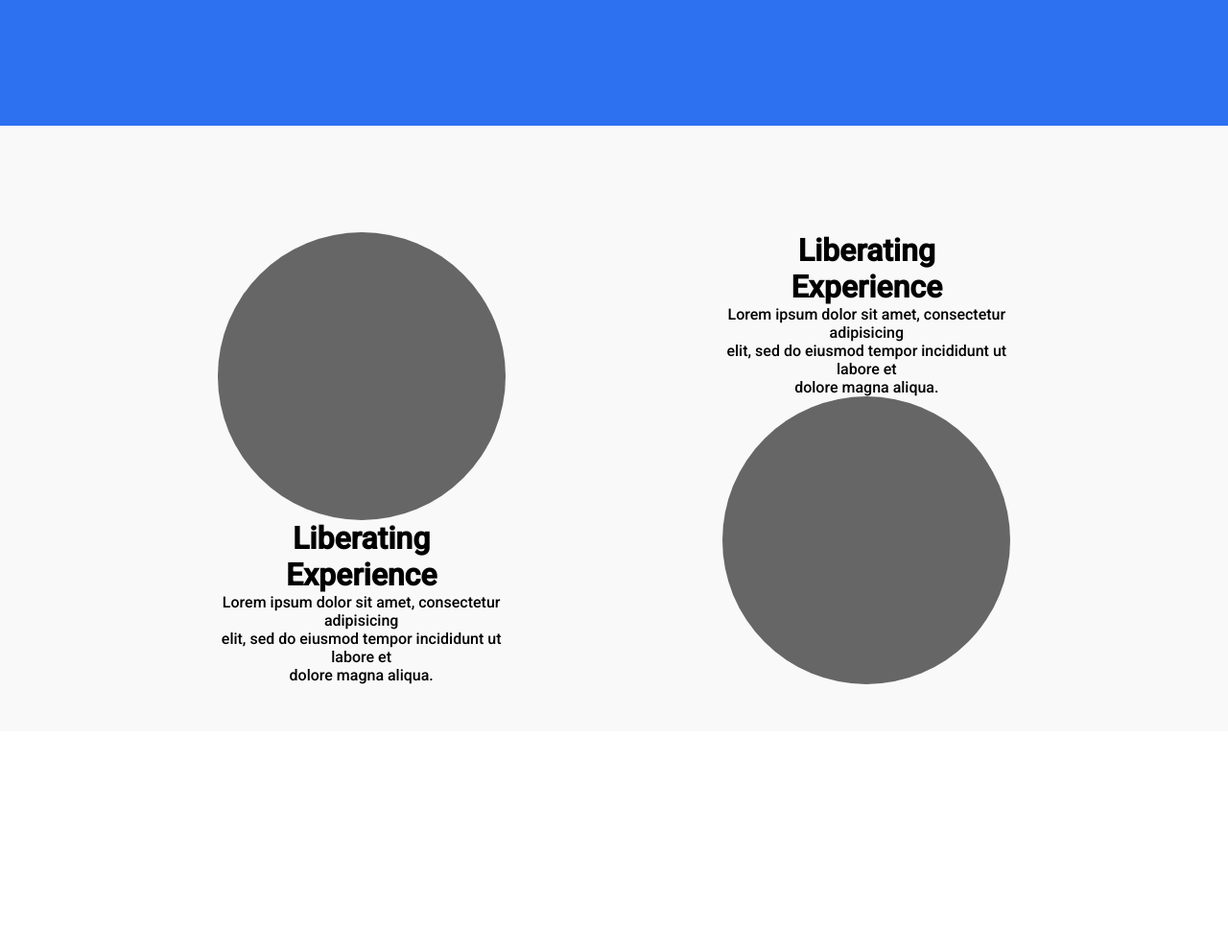
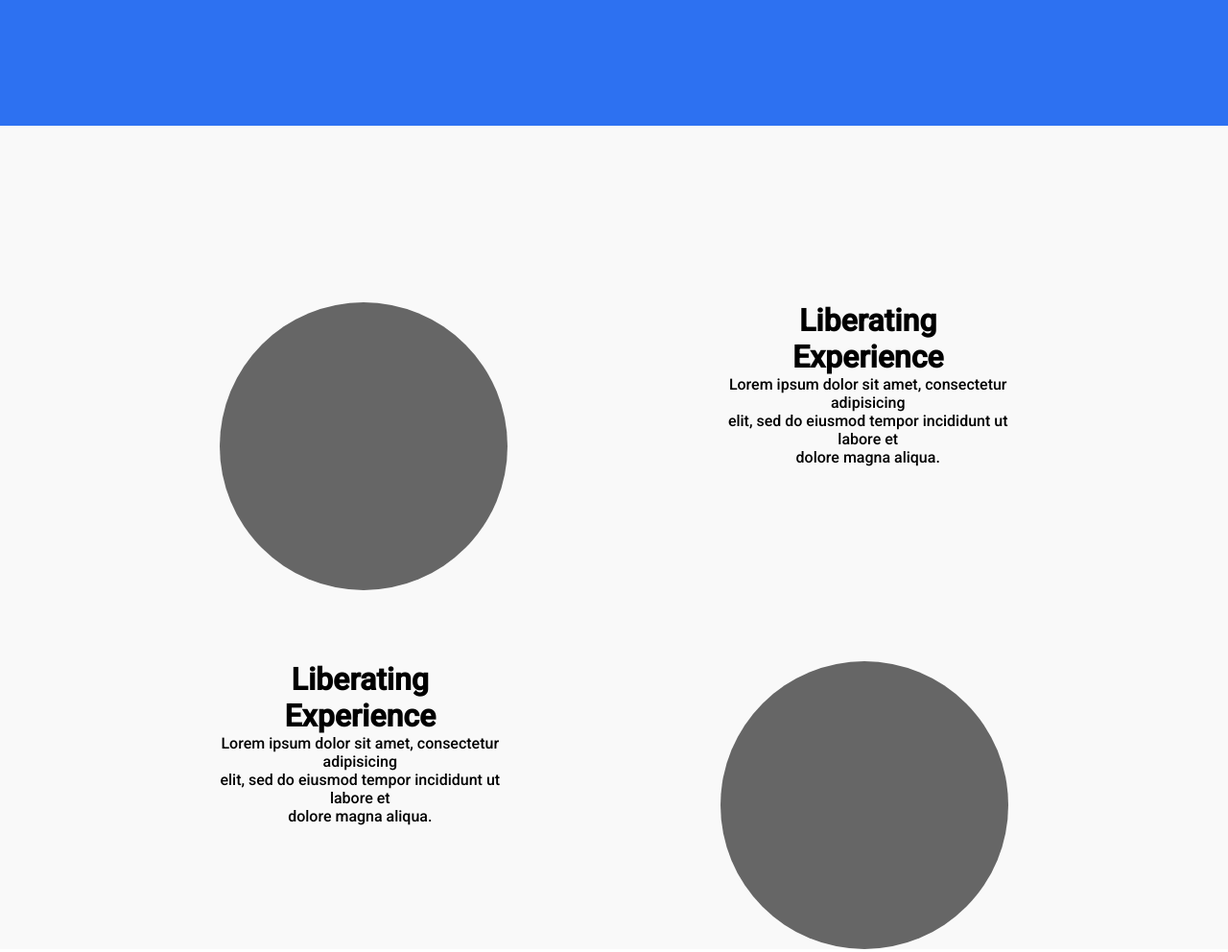
Before and after one commit to cv123760/asugradphotos, a plain HTML site: page index.html in a window 1280 px wide. Shown: the part 2740-3732 px from the top of the page at 96% size. Before the commit the page ends 3502 px from the top, so only its background shows below. Drawn offline with Linux system fonts and the light colour scheme.

Commit message:
fix section 5 spacing

```diff
--- a/index.html
+++ b/index.html
@@ -164,7 +164,7 @@
 
     <div class="section5">
 
-        <div class="paragraph">
+        <div class="paragraphs">
             <div class="img"></div>
             <div>
                 <h1>Liberating</h1>
@@ -176,7 +176,7 @@
                 <p>dolore magna aliqua. </p>
             </div>
         </div>
-        <div class="paragraph">
+        <div class="paragraphs">
             <div>
                 <h1>Liberating</h1>
                 <h1>Experience</h1>
--- a/styles.css
+++ b/styles.css
@@ -169,8 +169,7 @@ h3{
     min-height: 520px;
     color: black;
     padding-top: 111.4px;
-    display: flex;
-    justify-content: space-evenly;
+
 }
 
 .section5 .img{
```
